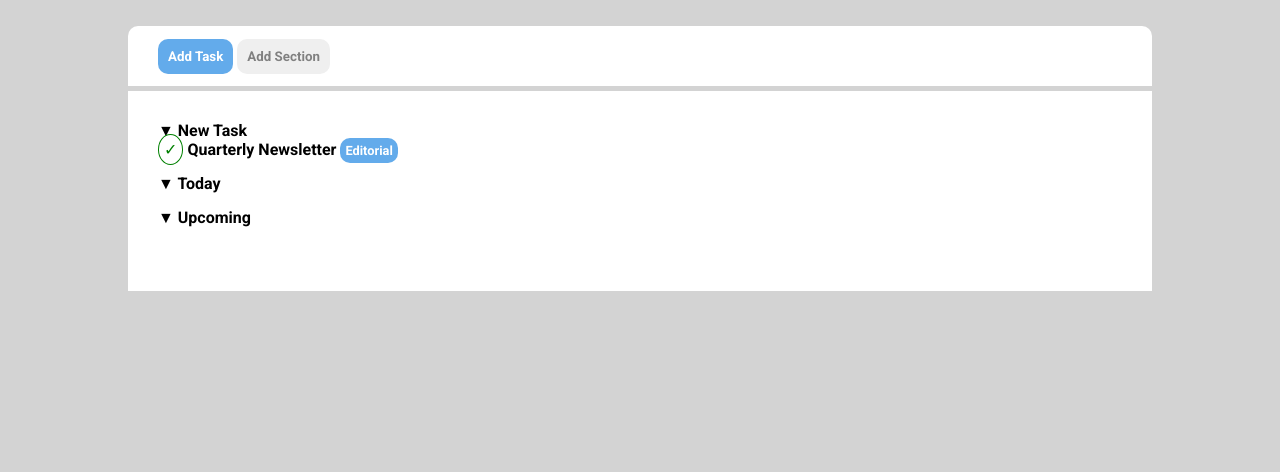
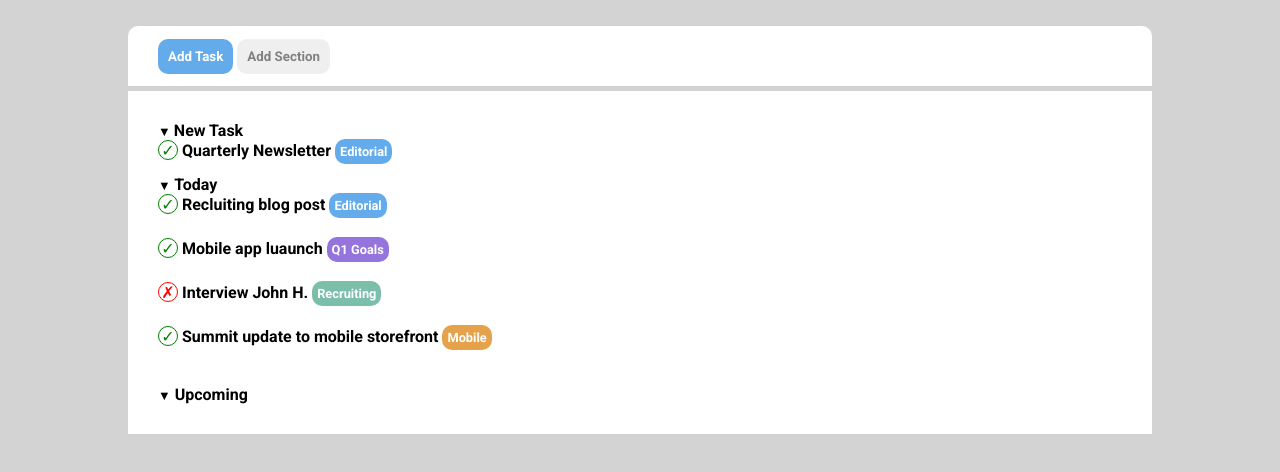
Before and after one commit to StefanoM98/html-css-toboolist, a plain HTML site: page index.html in a window 1280 px wide. Shown: the part 104-576 px from the top of the page. Drawn offline with Linux system fonts and the light colour scheme.

Commit message:
seconda lista finita e completa

```diff
--- a/css/style.css
+++ b/css/style.css
@@ -52,7 +52,7 @@ main{
  }
 
  .nav-list{
-    height: 200px;
+    height: auto;
     background-color: white;
     margin-top: 5px;
     padding: 30px;
@@ -70,14 +70,56 @@ main{
     font-size: 0.8rem;
  }
 
+.arrow{
+    font-size: 0.8rem;
+}
 .check{
-    padding: 5px;
+    display: inline-block;
+    width: 20px;
+    height: 20px;
     color: green;
     border-radius: 50%;
     border: 1px solid green;
-
+    text-align: center;
  }
 
 .new-task{
     margin-bottom: 15px;
 }
+
+.button-violet {
+    background-color: #9674dd;
+    padding: 5px;
+    border-radius: 10px;
+    font-size: 0.8rem;
+    color: white;
+}
+
+.space{
+    padding-bottom: 1.5rem;
+}
+
+.cross{
+    display: inline-block;
+    width: 20px;
+    height: 20px;
+    color: red;
+    border-radius: 50%;
+    border: 1px solid red;
+    text-align: center;
+}
+
+.button-green{
+    padding: 5px;
+    border-radius: 10px;
+    font-size: 0.8rem;
+    color: white;
+    background-color: #7BBEAA;
+}
+.button-orange{
+    padding: 5px;
+    border-radius: 10px;
+    font-size: 0.8rem;
+    color: white;
+    background-color: #E6A24B;
+}
--- a/index.html
+++ b/index.html
@@ -28,7 +28,7 @@
         <div class="nav-list">
             <ul>
                 <li>
-                    &#9660; New Task
+                    <span class="arrow"> &#9660 </span> New Task
                     <ul class="new-task">
                         <li>
                             <span class="check">&check;</span> Quarterly Newsletter <span class="button">Editorial</span>
@@ -37,16 +37,26 @@
                 </li>
 
                 <li>
-                    &#9660; Today
+                    <span class="arrow">&#9660</span> Today
                     <ul class="new-task">
-                        <li>
+                        <li class="space">
+                            <span class="check">&check;</span> Recluiting blog post  <span class="button">Editorial</span>
+                        </li>
+                        <li class="space">
+                            <span class="check">&check;</span> Mobile app luaunch  <span class="button-violet">Q1 Goals</span>
+                        </li>
+                        <li class="space">
+                            <span class="cross">&cross;</span> Interview John H. <span class="button-green">Recruiting</span>
+                        </li>
+                        <li class="space">
+                            <span class="check">&check;</span> Summit update to mobile storefront <span class="button-orange">Mobile</span>
+                        </li>
 
-                        </li>
                     </ul>
                 </li>
 
                 <li>
-                    &#9660; Upcoming
+                    <span class="arrow">&#9660</span> Upcoming
                 </li>
             </ul>
         </div>
```
